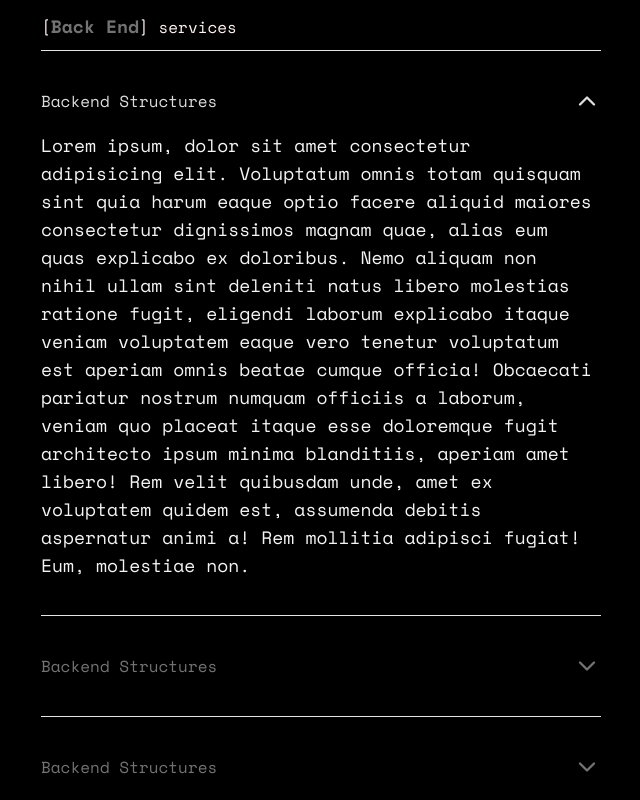
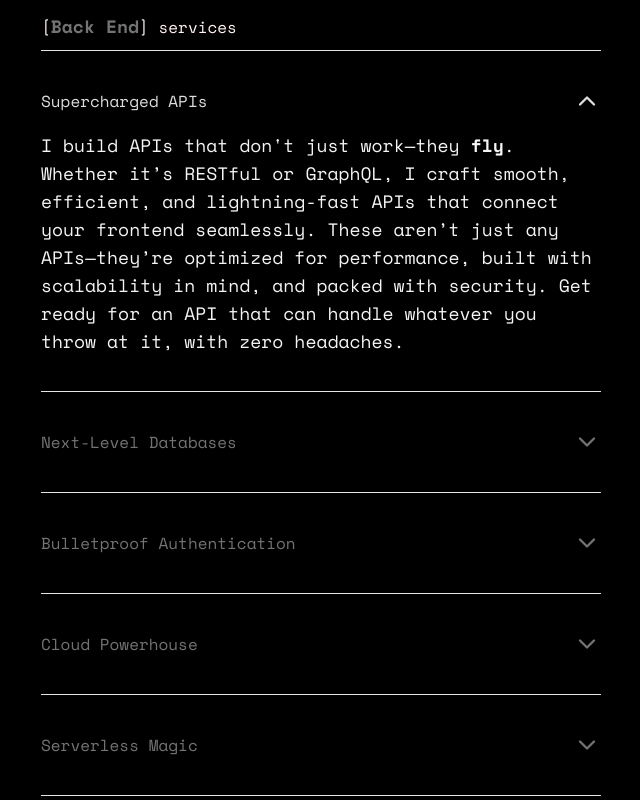
Before and after one commit to miraclemenikelechi/miraclemenikelechi, a React (Vite) app: page / in a window 1280 px wide. Shown: the part 1220-2020 px from the top of the page, without its empty margins (639-1279 px from the left). Built offline with nearby package versions, Linux system fonts and the light colour scheme.

Commit message:
:construction: update service descriptions to highlight backend capabilities and replace placeholder text with engaging content; modify desktop services view to reflect new messaging

```diff
--- a/src/assets/data/service.ts
+++ b/src/assets/data/service.ts
@@ -75,69 +75,43 @@ export const SERVICES = {
 
 	BACKEND: [
 		{
-			title: "backend structures",
-			description: `Lorem ipsum, dolor sit amet consectetur adipisicing elit. Voluptatum omnis
-			totam quisquam sint quia harum eaque optio facere aliquid maiores consectetur
-			dignissimos magnam quae, alias eum quas explicabo ex doloribus. Nemo aliquam
-			non nihil ullam sint deleniti natus libero molestias ratione fugit, eligendi
-			laborum explicabo itaque veniam voluptatem eaque vero tenetur voluptatum est
-			aperiam omnis beatae cumque officia! Obcaecati pariatur nostrum numquam
-			officiis a laborum, veniam quo placeat itaque esse doloremque fugit architecto
-			ipsum minima blanditiis, aperiam amet libero! Rem velit quibusdam unde, amet
-			ex voluptatem quidem est, assumenda debitis aspernatur animi a! Rem mollitia
-			adipisci fugiat! Eum, molestiae non.`,
+			title: "Supercharged APIs",
+			description: `I build APIs that don't just work—they <strong>fly</strong>. Whether it’s RESTful or
+            GraphQL, I craft smooth, efficient, and lightning-fast APIs that connect your frontend
+            seamlessly. These aren’t just any APIs—they’re optimized for performance, built with
+            scalability in mind, and packed with security. Get ready for an API that can handle
+            whatever you throw at it, with zero headaches.`,
 		},
 		{
-			title: "backend structures",
-			description: `Lorem ipsum, dolor sit amet consectetur adipisicing elit. Voluptatum omnis
-			totam quisquam sint quia harum eaque optio facere aliquid maiores consectetur
-			dignissimos magnam quae, alias eum quas explicabo ex doloribus. Nemo aliquam
-			non nihil ullam sint deleniti natus libero molestias ratione fugit, eligendi
-			laborum explicabo itaque veniam voluptatem eaque vero tenetur voluptatum est
-			aperiam omnis beatae cumque officia! Obcaecati pariatur nostrum numquam
-			officiis a laborum, veniam quo placeat itaque esse doloremque fugit architecto
-			ipsum minima blanditiis, aperiam amet libero! Rem velit quibusdam unde, amet
-			ex voluptatem quidem est, assumenda debitis aspernatur animi a! Rem mollitia
-			adipisci fugiat! Eum, molestiae non.`,
+			title: "Next-Level Databases",
+			description: `Databases are the backbone of any great app, and I make sure yours are rock-solid. I
+            design and fine-tune databases (SQL or NoSQL, your choice) to be as fast as a cheetah
+            and as reliable as your morning coffee. From optimizing queries to creating scalable
+            schemas, I ensure your data is organized, secure, and ready to handle high traffic
+            with ease.`,
 		},
 		{
-			title: "backend structures",
-			description: `Lorem ipsum, dolor sit amet consectetur adipisicing elit. Voluptatum omnis
-			totam quisquam sint quia harum eaque optio facere aliquid maiores consectetur
-			dignissimos magnam quae, alias eum quas explicabo ex doloribus. Nemo aliquam
-			non nihil ullam sint deleniti natus libero molestias ratione fugit, eligendi
-			laborum explicabo itaque veniam voluptatem eaque vero tenetur voluptatum est
-			aperiam omnis beatae cumque officia! Obcaecati pariatur nostrum numquam
-			officiis a laborum, veniam quo placeat itaque esse doloremque fugit architecto
-			ipsum minima blanditiis, aperiam amet libero! Rem velit quibusdam unde, amet
-			ex voluptatem quidem est, assumenda debitis aspernatur animi a! Rem mollitia
-			adipisci fugiat! Eum, molestiae non.`,
+			title: "Bulletproof Authentication",
+			description: `Protecting your users is priority number one. I set up authentication systems that
+            make security a breeze. Whether it’s OAuth, JWT, or custom solutions, I ensure your
+            users are locked in safely without the hassle. From easy logins to secure sessions, I
+            make sure access is as seamless as it is secure.`,
 		},
 		{
-			title: "backend structures",
-			description: `Lorem ipsum, dolor sit amet consectetur adipisicing elit. Voluptatum omnis
-			totam quisquam sint quia harum eaque optio facere aliquid maiores consectetur
-			dignissimos magnam quae, alias eum quas explicabo ex doloribus. Nemo aliquam
-			non nihil ullam sint deleniti natus libero molestias ratione fugit, eligendi
-			laborum explicabo itaque veniam voluptatem eaque vero tenetur voluptatum est
-			aperiam omnis beatae cumque officia! Obcaecati pariatur nostrum numquam
-			officiis a laborum, veniam quo placeat itaque esse doloremque fugit architecto
-			ipsum minima blanditiis, aperiam amet libero! Rem velit quibusdam unde, amet
-			ex voluptatem quidem est, assumenda debitis aspernatur animi a! Rem mollitia
-			adipisci fugiat! Eum, molestiae non.`,
+			title: "Cloud Powerhouse",
+			description: `Forget about server headaches. With my cloud expertise, I deploy your backend straight
+            into the cloud—<strong>AWS</strong>, <strong>Google Cloud</strong>,
+            <strong>Azure</strong>—you name it. From auto-scaling to high-availability, I’ll make
+            sure your app can handle traffic spikes without breaking a sweat. Plus, I automate the
+            deployment process so updates are smooth and worry-free.`,
 		},
 		{
-			title: "backend structures",
-			description: `Lorem ipsum, dolor sit amet consectetur adipisicing elit. Voluptatum omnis
-			totam quisquam sint quia harum eaque optio facere aliquid maiores consectetur
-			dignissimos magnam quae, alias eum quas explicabo ex doloribus. Nemo aliquam
-			non nihil ullam sint deleniti natus libero molestias ratione fugit, eligendi
-			laborum explicabo itaque veniam voluptatem eaque vero tenetur voluptatum est
-			aperiam omnis beatae cumque officia! Obcaecati pariatur nostrum numquam
-			officiis a laborum, veniam quo placeat itaque esse doloremque fugit architecto
-			ipsum minima blanditiis, aperiam amet libero! Rem velit quibusdam unde, amet
-			ex voluptatem quidem est, assumenda debitis aspernatur animi a! Rem mollitia
-			adipisci fugiat! Eum, molestiae non.`,
+			title: "Serverless Magic",
+			description: `	Who needs servers? I bring you <strong>serverless architecture</strong> that scales
+            with your app without the overhead. Using services like AWS Lambda and Azure
+            Functions, I build backend systems that only run when needed, cutting costs and
+            improving performance at the same time. Your app becomes faster, cheaper, and more
+            efficient—what’s not to love?`,
 		},
 	],
 
--- a/src/views/desktop-services.tsx
+++ b/src/views/desktop-services.tsx
@@ -11,13 +11,9 @@ export default function Component() {
 }
 
 <p>
-	Open-source development has been a game-changer in my career, allowing me to grow as a
-	developer while actively contributing to a thriving tech community. By working on
-	diverse projects, I sharpen my skills and embrace the power of collaboration, where
-	innovative solutions are built together. My transparent approach to development
-	fosters trust and accountability, ensuring clarity in every step of the process. I
-	believe that the best solutions come from diverse perspectives, and working openly
-	accelerates project timelines and drives robust, creative outcomes. Embracing
-	open-source isn’t just about contributing to projects—it's about creating lasting
-	impact and driving continuous improvement in the tech community.
+	Who needs servers? I bring you <strong>serverless architecture</strong> that scales
+	with your app without the overhead. Using services like AWS Lambda and Azure
+	Functions, I build backend systems that only run when needed, cutting costs and
+	improving performance at the same time. Your app becomes faster, cheaper, and more
+	efficient—what’s not to love?
 </p>;
```
